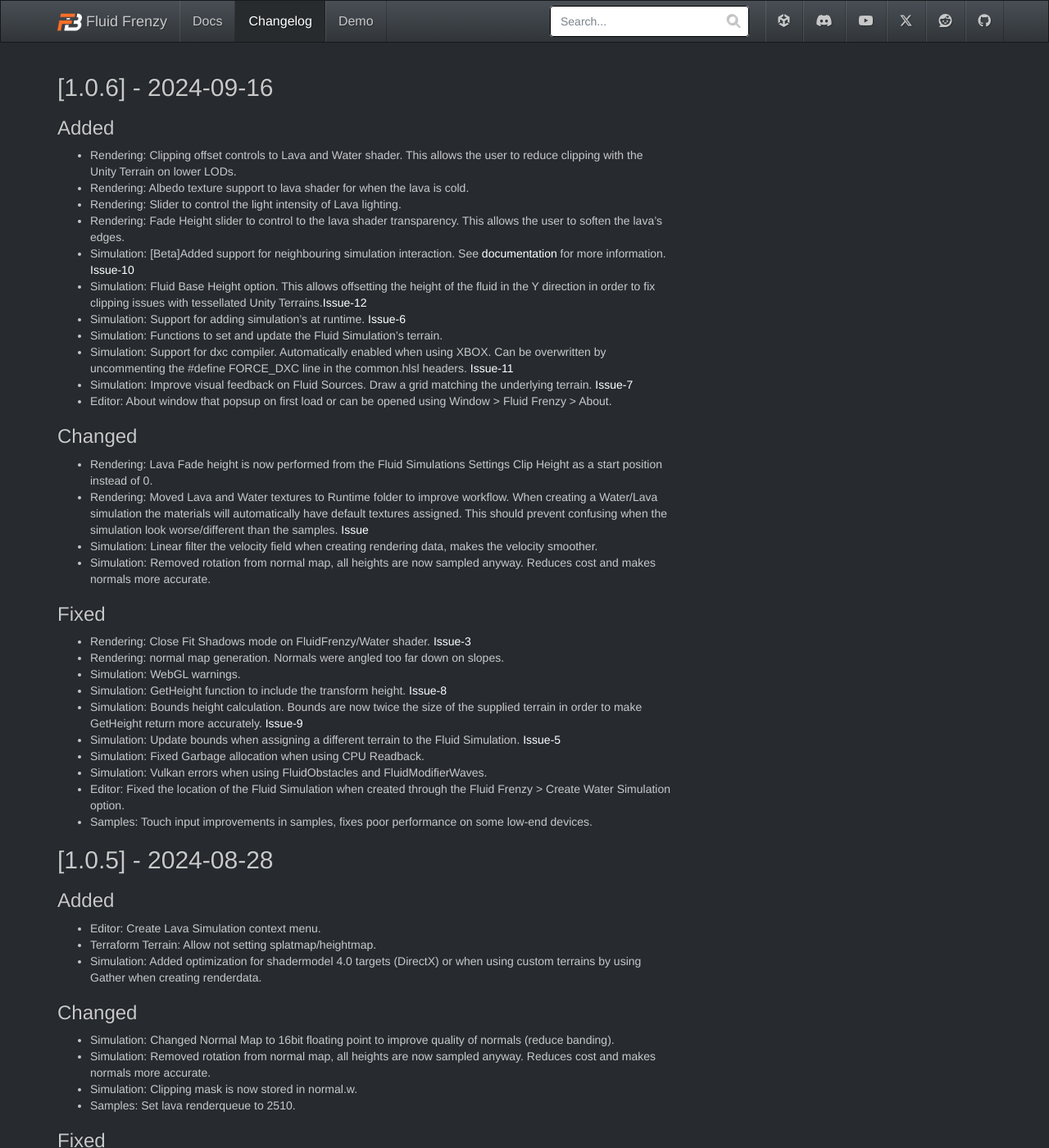
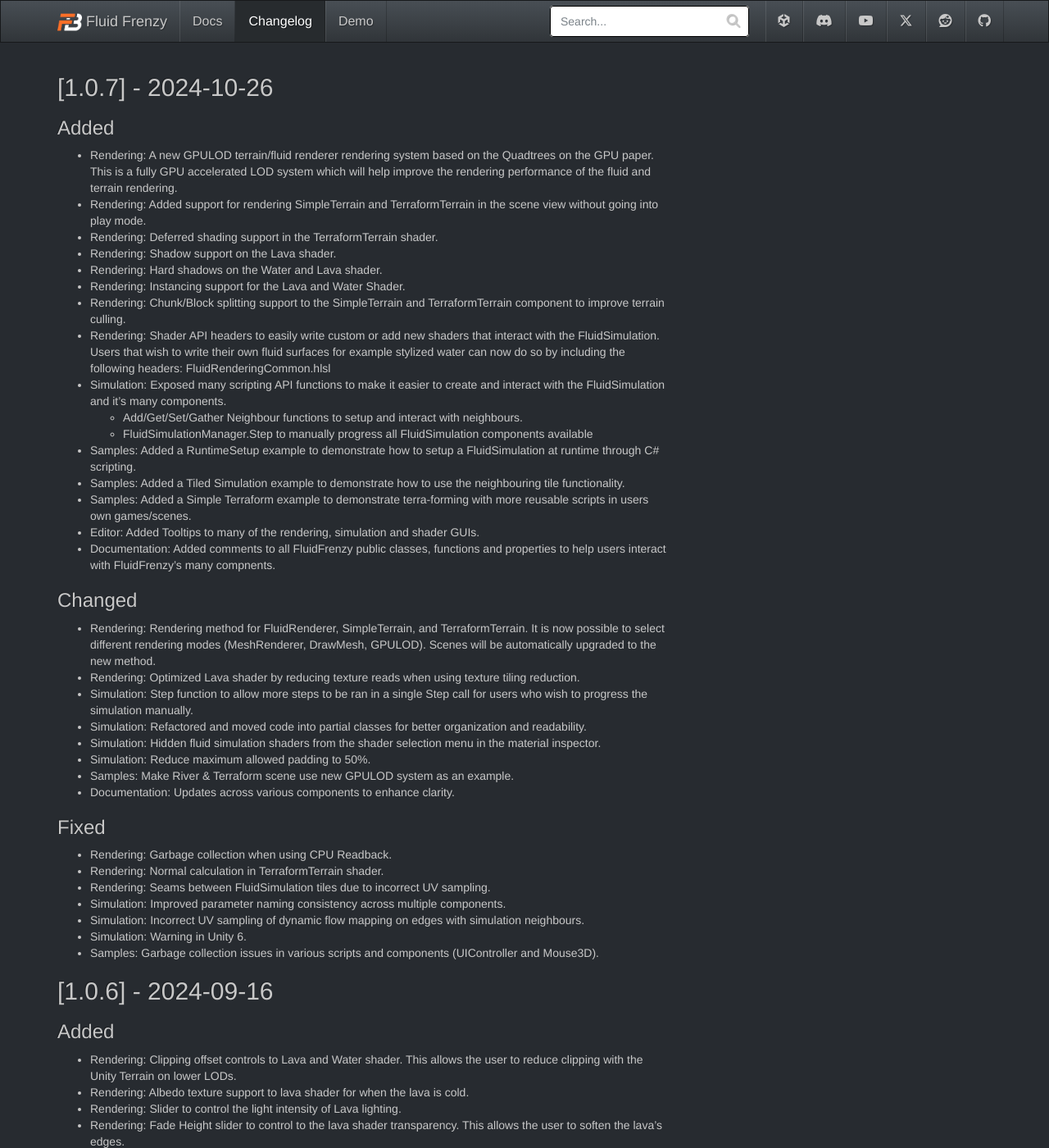
Before and after one commit to FrenzyByte/fluidfrenzy, a Jekyll site: the page built from _changelog/index.md, in a window 1280 px wide and 1400 px high. Shown: the whole window at 82% size. Built offline with Jekyll 4.4.1, drawn with Linux system fonts in a browser that asks for light colours.

Commit message:
v1.0.7 changelog.

```diff
--- a/_changelog/index.md
+++ b/_changelog/index.md
@@ -3,6 +3,48 @@ title: Changelog
 permalink: /changelog/index/
 redirect_from: /changelog/index.html
 ---
+
+## [1.0.7] - 2024-10-26
+
+### Added
+
+- Rendering: A new GPULOD terrain/fluid renderer rendering system based on the Quadtrees on the GPU paper. This is a fully GPU accelerated LOD system which will help improve the rendering performance of the fluid and terrain rendering.
+- Rendering: Added support for rendering SimpleTerrain and TerraformTerrain in the scene view without going into play mode.
+- Rendering: Deferred shading support in the TerraformTerrain shader.
+- Rendering: Shadow support on the Lava shader.
+- Rendering: Hard shadows on the Water and Lava shader.
+- Rendering: Instancing support for the Lava and Water Shader.
+- Rendering: Chunk/Block splitting support to the SimpleTerrain and TerraformTerrain component to improve terrain culling.
+- Rendering: Shader API headers to easily write custom or add new shaders that interact with the FluidSimulation. Users that wish to write their own fluid surfaces for example stylized water can now do so by including the following headers: FluidRenderingCommon.hlsl
+- Simulation: Exposed many scripting API functions to make it easier to create and interact with the FluidSimulation and it's many components.
+	- Add/Get/Set/Gather Neighbour functions to setup and interact with neighbours.
+	- FluidSimulationManager.Step to manually progress all FluidSimulation components available
+- Samples: Added a RuntimeSetup example to demonstrate how to setup a FluidSimulation at runtime through C# scripting.
+- Samples: Added a Tiled Simulation example to demonstrate how to use the neighbouring tile functionality.
+- Samples: Added a Simple Terraform example to demonstrate terra-forming with more reusable scripts in users own games/scenes.
+- Editor: Added Tooltips to many of the rendering, simulation and shader GUIs.
+- Documentation: Added comments to all FluidFrenzy public classes, functions and properties to help users interact with FluidFrenzy's many compnents.
+
+### Changed
+
+- Rendering: Rendering method for FluidRenderer, SimpleTerrain, and TerraformTerrain. It is now possible to select different rendering modes (MeshRenderer, DrawMesh, GPULOD). Scenes will be automatically upgraded to the new method.
+- Rendering: Optimized Lava shader by reducing texture reads when using texture tiling reduction.
+- Simulation: Step function to allow more steps to be ran in a single Step call for users who wish to progress the simulation manually.
+- Simulation: Refactored and moved code into partial classes for better organization and readability.
+- Simulation: Hidden fluid simulation shaders from the shader selection menu in the material inspector.
+- Simulation: Reduce maximum allowed padding to 50%.
+- Samples: Make River & Terraform scene use new GPULOD system as an example.
+- Documentation: Updates across various components to enhance clarity.
+
+### Fixed
+
+- Rendering: Garbage collection when using CPU Readback.
+- Rendering: Normal calculation in TerraformTerrain shader.
+- Rendering: Seams between FluidSimulation tiles due to incorrect UV sampling.
+- Simulation: Improved parameter naming consistency across multiple components.
+- Simulation: Incorrect UV sampling of dynamic flow mapping on edges with simulation neighbours.
+- Simulation: Warning in Unity 6.
+- Samples: Garbage collection issues in various scripts and components (UIController and Mouse3D).
 
 ## [1.0.6] - 2024-09-16
 
```
